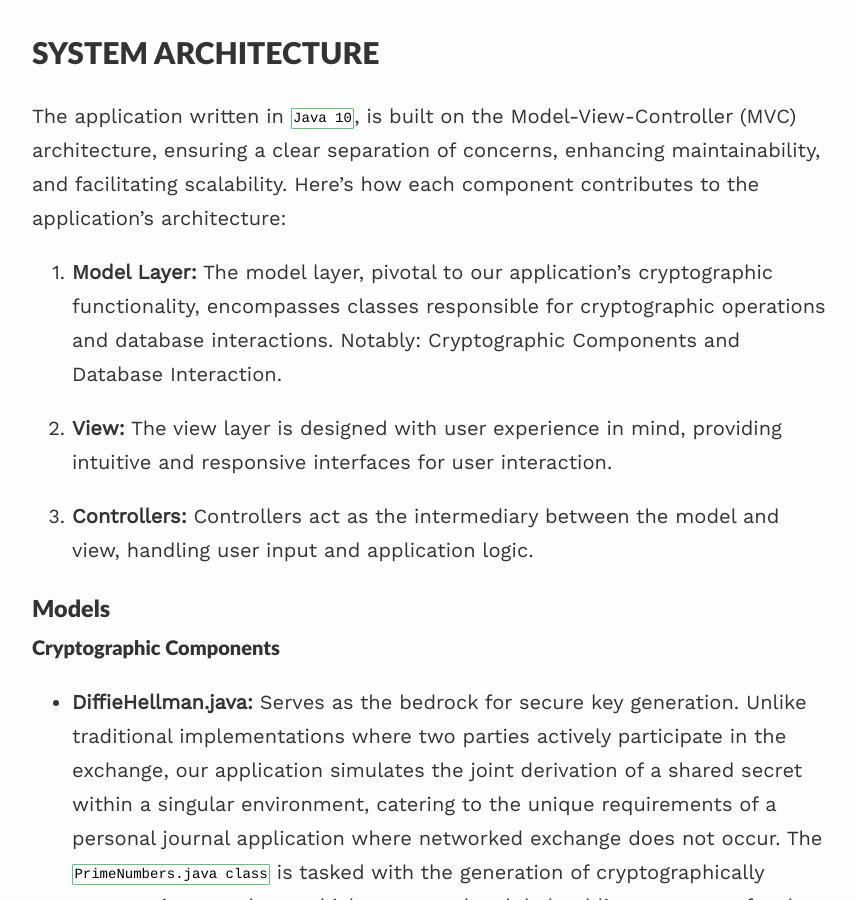
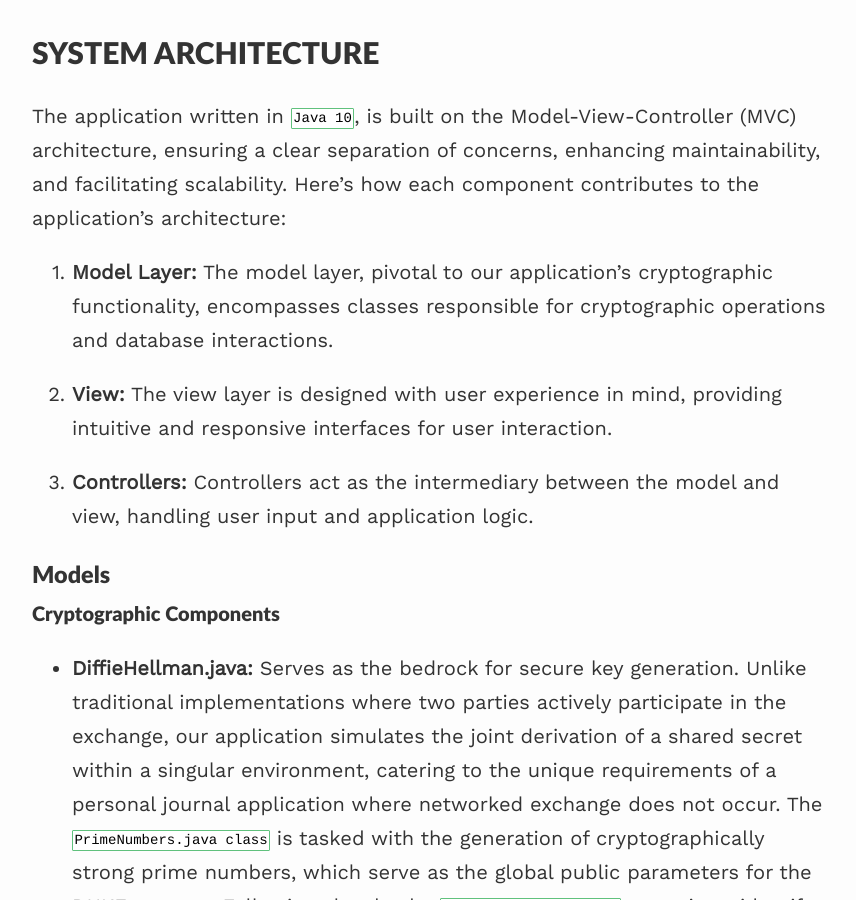
Before and after one commit to adkSpence/adkspence.github.io, a Jekyll site: the page built from _projects/abscondo.md, in a window 1280 px wide and 900 px high, scrolled down 6048 px. Shown: the whole window, without its empty margins (208-1064 px from the left). Built offline with Jekyll 4.4.1, drawn with Linux system fonts in a browser that asks for light colours; nearby versions of some CDN libraries; some of the changed text lies outside the part shown.

Commit message:
Finished edit on the project

```diff
--- a/_projects/abscondo.md
+++ b/_projects/abscondo.md
@@ -131,7 +131,7 @@ SYSTEM ARCHITECTURE
 ---
 The application written in `Java 10`, is built on the Model-View-Controller (MVC) architecture, ensuring a clear separation of concerns, enhancing maintainability, and facilitating scalability. Here's how each component contributes to the application's architecture:
 
-1. **Model Layer:** The model layer, pivotal to our application's cryptographic functionality, encompasses classes responsible for cryptographic operations and database interactions. Notably: Cryptographic Components and Database Interaction.
+1. **Model Layer:** The model layer, pivotal to our application's cryptographic functionality, encompasses classes responsible for cryptographic operations and database interactions.
 
 2. **View:** The view layer is designed with user experience in mind, providing intuitive and responsive interfaces for user interaction.
 
```
Also changed, not shown: other parts of _projects/abscondo.md (+6 -0 lines).
